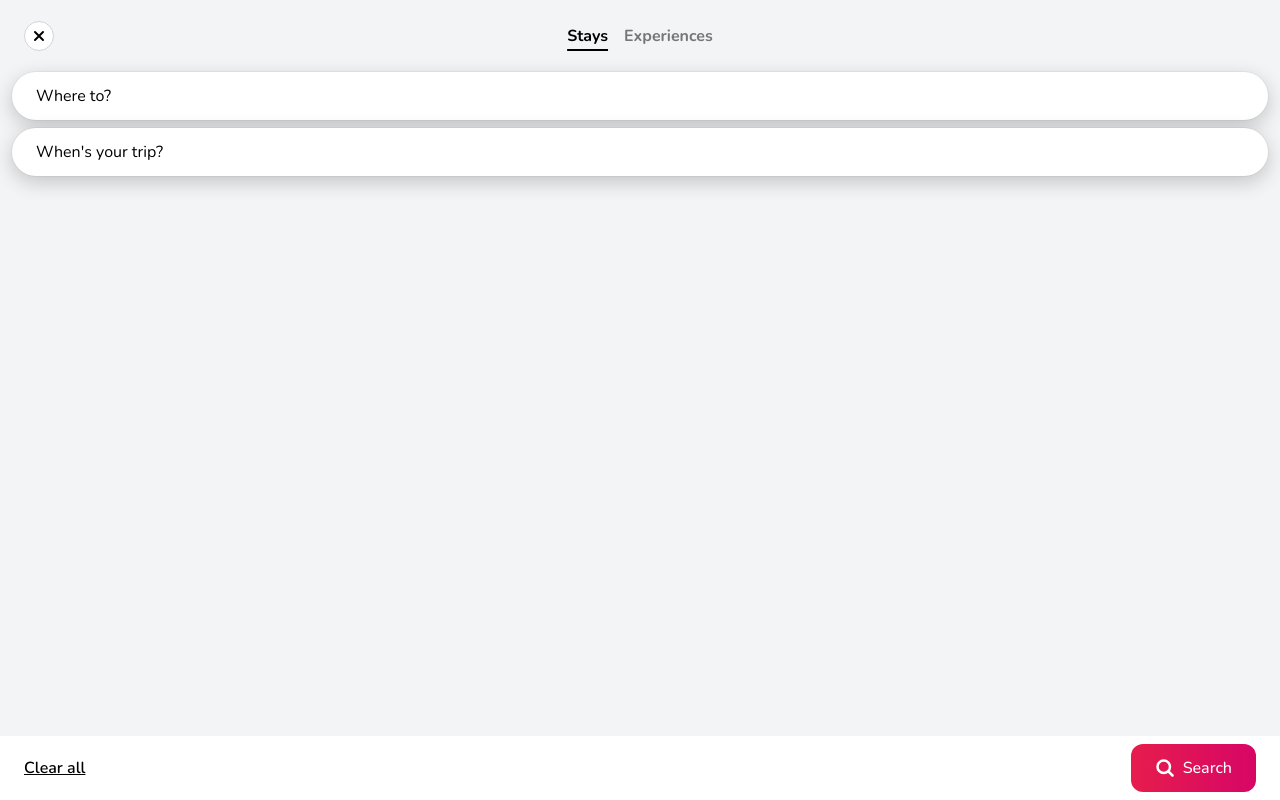
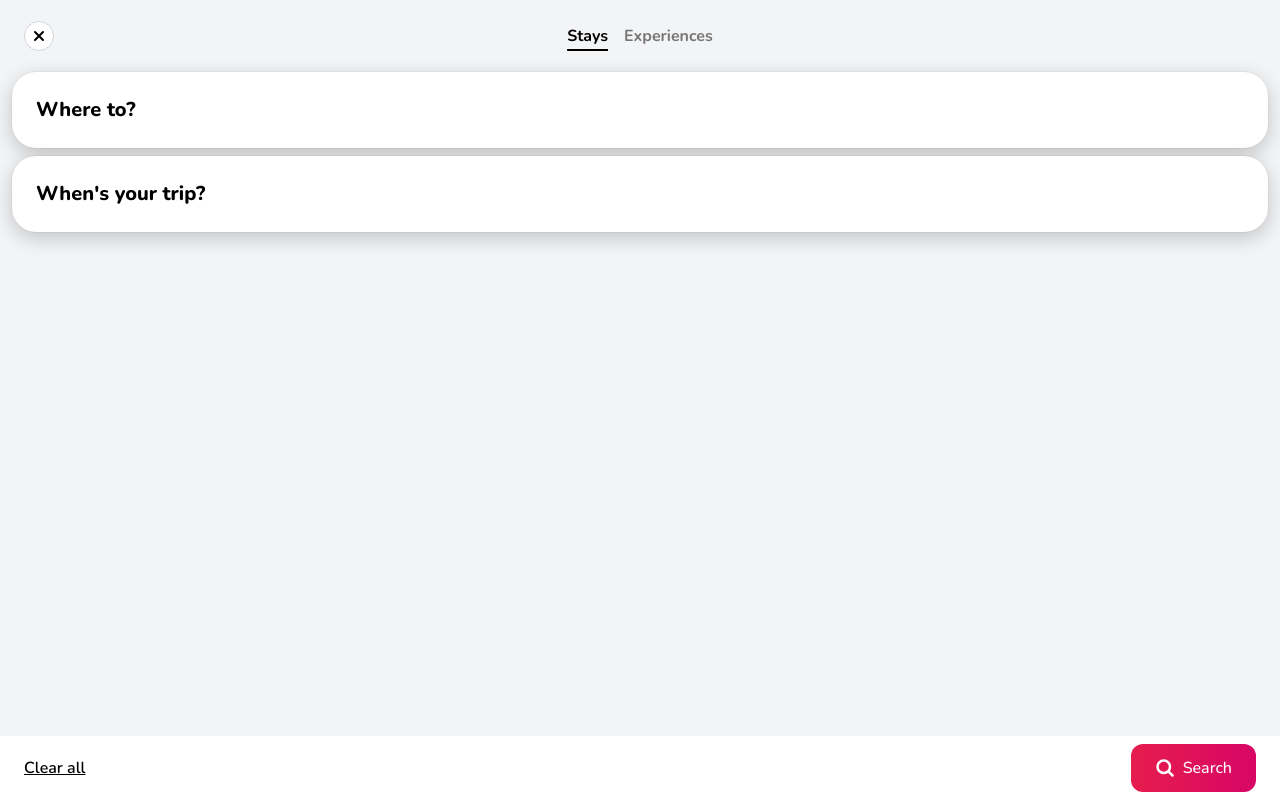
Before and after one commit to FranciscoJavierMartin/airbnb-tailwindcss, a Nuxt app: page / in a window 1280 px wide. Built offline with nearby package versions, Linux system fonts and the light colour scheme.

Commit message:
Fixed tables

```diff
--- a/assets/css/main.css
+++ b/assets/css/main.css
@@ -18,13 +18,6 @@ h6 {
   @apply rounded-[24px] bg-white p-6;
 }
 
-.search-card__collapse {
-  box-shadow:
-    0 0 0 1px rgb(0 0 0/4%),
-    0 6px 20px rgb(0 0 0/20%);
-  @apply rounded-[24px] bg-white py-3 pl-6;
-}
-
 /* Hide scrollbar for Chrome, Safari and Opera */
 .no-scrollbar::-webkit-scrollbar {
   display: none;
--- a/components/header/search-modal.vue
+++ b/components/header/search-modal.vue
@@ -22,18 +22,8 @@
     </div>
 
     <div class="flex flex-col flex-grow gap-2 px-3">
-      <details>
-        <summary>
-          <div class="search-card__collapse">Where to?</div>
-        </summary>
-        <WhereTrip />
-      </details>
-      <details>
-        <summary>
-          <div class="search-card__collapse">When's your trip?</div>
-        </summary>
-        <WhenTrip />
-      </details>
+      <WhereTrip />
+      <WhenTrip />
     </div>
 
     <div class="flex items-center justify-between px-6 py-2 bg-white">
@@ -62,9 +52,9 @@ details > summary {
   list-style: none;
 }
 
-details[open] > summary {
+/* details[open] > summary {
   display: none;
-}
+} */
 
 details > summary::-webkit-details-marker {
   display: none;
--- a/components/search-modal/when-trip.vue
+++ b/components/search-modal/when-trip.vue
@@ -1,6 +1,6 @@
 <template>
-  <div class="search-card">
-    <div class="text-xl font-extrabold">When's your trip?</div>
+  <details class="overflow-hidden search-card">
+    <summary class="text-xl font-extrabold">When's your trip?</summary>
     <!-- Tab selector -->
     <div
       class="grid items-center grid-cols-3 p-1 my-4 text-sm font-bold text-center bg-gray-200 rounded-full"
@@ -75,7 +75,7 @@
         </div>
       </div>
     </div>
-  </div>
+  </details>
 </template>
 
 <script setup lang="ts">
--- a/components/search-modal/where-trip.vue
+++ b/components/search-modal/where-trip.vue
@@ -1,6 +1,6 @@
 <template>
-  <div class="overflow-hidden search-card">
-    <div class="mb-4 text-xl font-extrabold">Where to?</div>
+  <details class="overflow-hidden search-card">
+    <summary class="text-xl font-extrabold">Where to?</summary>
     <div
       class="flex items-center gap-2 p-4 my-4 text-sm font-medium border border-gray-400 rounded-xl text-airbnb-gray-light"
     >
@@ -22,7 +22,7 @@
         </button>
       </div>
     </div>
-  </div>
+  </details>
 </template>
 
 <script setup lang="ts">
```
